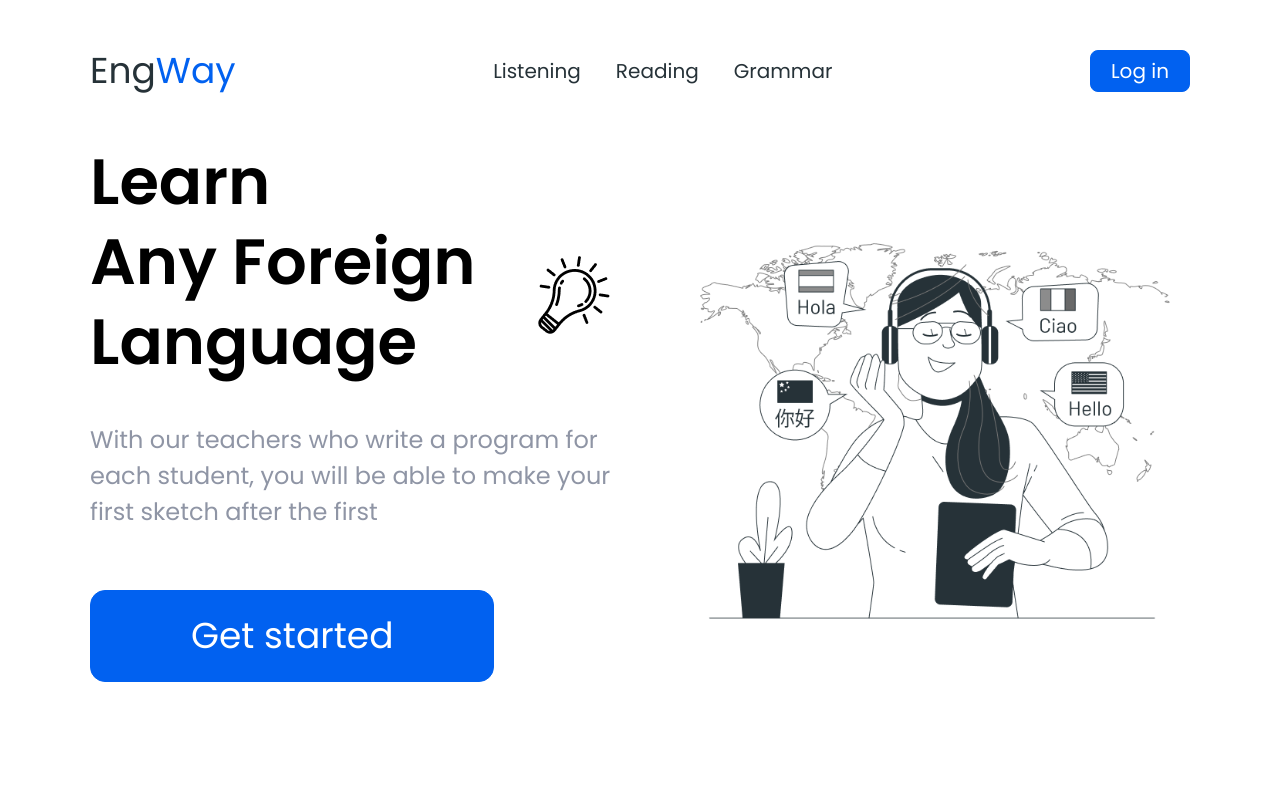
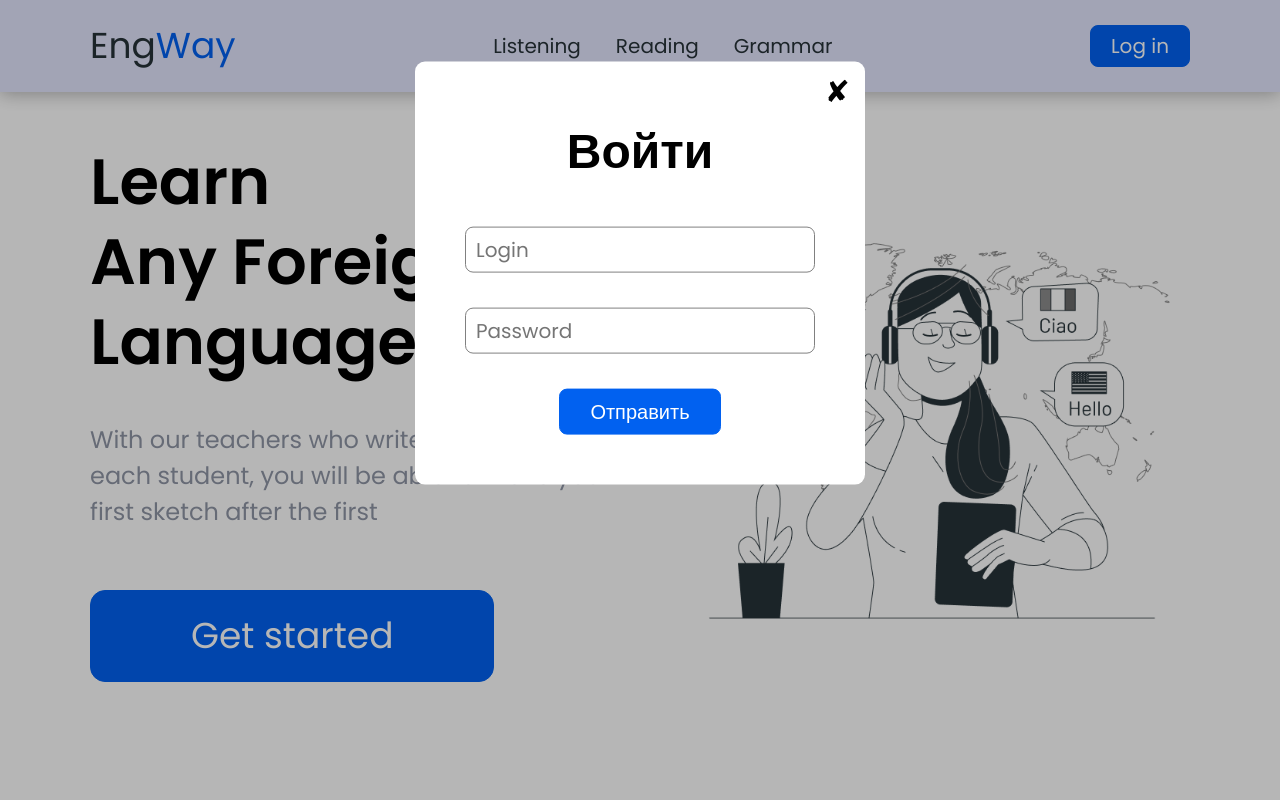
Before and after one commit to gg22hh/engWay, a React (Create React App) app: page / in a window 1280 px wide. Both pictures are taken after a click on the button "Get started". Shown: the top 800 px of the page. Built offline with nearby package versions, Linux system fonts and the light colour scheme.

Commit message:
added login form and fixed some things in banner and header sections

```diff
--- a/package.json
+++ b/package.json
@@ -3,6 +3,10 @@
   "version": "0.1.0",
   "private": true,
   "dependencies": {
+    "@emotion/react": "^11.8.2",
+    "@emotion/styled": "^11.8.1",
+    "@mui/icons-material": "^5.5.1",
+    "@mui/material": "^5.5.1",
     "@testing-library/jest-dom": "^5.16.2",
     "@testing-library/react": "^12.1.4",
     "@testing-library/user-event": "^13.5.0",
--- a/src/App.js
+++ b/src/App.js
@@ -1,20 +1,40 @@
-import './App.css';
-import { Header } from './components/Header/Header';
-import { Banner } from './components/Banner/Banner';
-import { Skills } from './components/Skills/Skills';
-import { About } from './components/About/About';
-import { Contact } from './components/Contact/Contact';
-import { Footer } from './components/Footer/Footer';
+import { useState } from 'react';
+import "./App.css";
+import { Header } from "./components/Header/Header";
+import { Banner } from "./components/Banner/Banner";
+import { Skills } from "./components/Skills/Skills";
+import { About } from "./components/About/About";
+import { Contact } from "./components/Contact/Contact";
+import { Footer } from "./components/Footer/Footer";
+import { LoginForm } from "./components/LoginForm/LoginForm";
 
 function App() {
+	const [activeLoginForm, setActiveLoginForm] = useState(false)
+	const [userName, setUserName] = useState('')
+
+
     return (
         <div className="App">
-		<Header />
-		<Banner />
+            <Header
+                activeLoginForm={activeLoginForm}
+                setActiveLoginForm={setActiveLoginForm}
+                userName={userName}
+            />
+            <Banner
+                userName={userName}
+                setActiveLoginForm={setActiveLoginForm}
+            />
             <Skills />
             <About />
             <Contact />
             <Footer />
+            {activeLoginForm && (
+                <LoginForm
+                    setActiveLoginForm={setActiveLoginForm}
+                    userName={userName}
+                    setUserName={setUserName}
+                />
+            )}
         </div>
     );
 }
--- a/src/components/Banner/Banner.js
+++ b/src/components/Banner/Banner.js
@@ -2,7 +2,12 @@ import React from "react";
 import "./Banner.css";
 import banner from "../../assets/images/banner/banner.png";
 
-export const Banner = () => {
+export const Banner = ({ setActiveLoginForm, userName }) => {
+
+	const handleClickBannerButton = () => {
+		userName.length > 0 ? alert('already logged in') : setActiveLoginForm(true)
+	}
+
     return (
         <section className="banner">
             <div className="container">
@@ -16,7 +21,12 @@ export const Banner = () => {
                             student, you will be able to make your first sketch
                             after the first
                         </div>
-                        <button className="banner__button">Get started</button>
+                        <button
+                            onClick={handleClickBannerButton}
+                            className="banner__button"
+                        >
+                            Get started
+                        </button>
                     </div>
                     <div className="banner__image">
                         <img src={banner} alt="Banner image" />
--- a/src/components/Contact/Contact.css
+++ b/src/components/Contact/Contact.css
@@ -40,6 +40,6 @@
 	transition: all .3s;
 }
 .contact__form button:hover {
-	color: rgb(1, 97, 240);
+	color: rgb(60, 71, 88);
 	background-color: unset;
 }
--- a/src/components/Header/Header.css
+++ b/src/components/Header/Header.css
@@ -1,6 +1,9 @@
 .header {
-	padding: 50px 0;
+	padding: 25px 0;
 	color: #263238;
+	margin-bottom: 50px;
+	background: rgb(227, 229, 253);
+	box-shadow: 0px 1px 18px rgb(172, 172, 172);
 }
 .header__inner {
 	display: flex;
@@ -32,3 +35,14 @@
 	color: rgb(1, 97, 240);
 	background-color: unset;
 }
+.header__user {
+	display: flex;
+	align-items: center;
+	gap: 6px;
+}
+.header__user a {
+	display: flex;
+}
+.header__user a svg {
+	font-size: 30px;
+}
--- a/src/components/Header/Header.js
+++ b/src/components/Header/Header.js
@@ -1,20 +1,34 @@
 import React from "react";
 import "./Header.css";
+import PersonIcon from "@mui/icons-material/Person";
 
-export const Header = () => {
+export const Header = ({ setActiveLoginForm, userName }) => {
     return (
         <header className="header">
             <div className="container">
                 <div className="header__inner">
                     <div className="header__logo">
-						<a href="#">Eng<span>Way</span> </a>
+                        <a href="#">
+                            Eng<span>Way</span>{" "}
+                        </a>
                     </div>
                     <nav className="header__navigation">
                         <a href="#">Listening</a>
                         <a href="#">Reading</a>
                         <a href="#">Grammar</a>
                     </nav>
-					<div className="header__login">Log in</div>
+                    {userName.length > 0 ? (
+                        <div className="header__user">
+                            {userName} <a href="#"><PersonIcon /></a>
+                        </div>
+                    ) : (
+                        <button
+                            onClick={() => setActiveLoginForm(true)}
+                            className="header__login"
+                        >
+                            Log in
+                        </button>
+                    )}
                 </div>
             </div>
         </header>
--- /dev/null
+++ b/src/components/LoginForm/LoginForm.css
@@ -0,0 +1,49 @@
+.form {
+	width: 450px;
+	background-color: white;
+	border-radius: 10px;
+	padding: 50px;
+	position: fixed;
+	top: 50%;
+	left: 50%;
+	transform: translate(-50%, -80%);
+	z-index: 5;
+	display: flex;
+	flex-direction: column;
+	gap: 35px;
+}
+.overlay {
+	position: fixed;
+	top: 0;
+	left: 0;
+	width: 100vw;
+	height: 100vh;
+	background-color: rgba(0, 0, 0, 0.288);
+	z-index: 2;
+}
+.form input {
+	width: 100%;
+	outline: unset;
+	padding: 7px 10px;
+	border: 1px solid gray;
+	border-radius: 8px;
+}
+.form__btn{
+	margin: 0 auto;
+	padding: 7px 30px;
+	background-color: rgb(1, 97, 240);
+	border: 1px solid rgb(1, 97, 240);
+	border-radius: 8px;
+	color: white;
+	transition: all .3s;
+}
+.form__btn:hover {
+	color:rgb(1, 97, 240);
+	background-color: unset;
+}
+.form__close {
+	position: absolute;
+	top: 15px;
+	right: 15px;
+	font-size: 30px;
+}
--- /dev/null
+++ b/src/components/LoginForm/LoginForm.js
@@ -0,0 +1,42 @@
+import React from 'react'
+import './LoginForm.css'
+
+export const LoginForm = ({ setActiveLoginForm, userName, setUserName }) => {
+
+	const handleFormClick = (e) => {
+		e.preventDefault()
+
+		setActiveLoginForm(false)
+	}
+
+	const closeForm = () => {
+		setActiveLoginForm(false);
+	}
+
+    return (
+        <>
+            <form onSubmit={handleFormClick} className="form">
+                <h1 className="form__title title">Войти</h1>
+                <div>
+                    <input
+                        type="text"
+                        value={userName}
+						onChange={(e) => setUserName(e.target.value)}
+                        placeholder="Login"
+                        required
+                    />
+                </div>
+                <div>
+                    <input type="password" placeholder="Password" required />
+                </div>
+                <div>
+                    <button className="form__btn">Отправить</button>
+                </div>
+                <button onClick={closeForm} className="form__close">
+                    &#10008;
+                </button>
+            </form>
+            <div onClick={closeForm} className="overlay"></div>
+        </>
+    );
+};
```
Also changed, not shown: 1 other file (tests, documents, lock files or other folders). Lines whose indentation alone changed are shown as unchanged.
